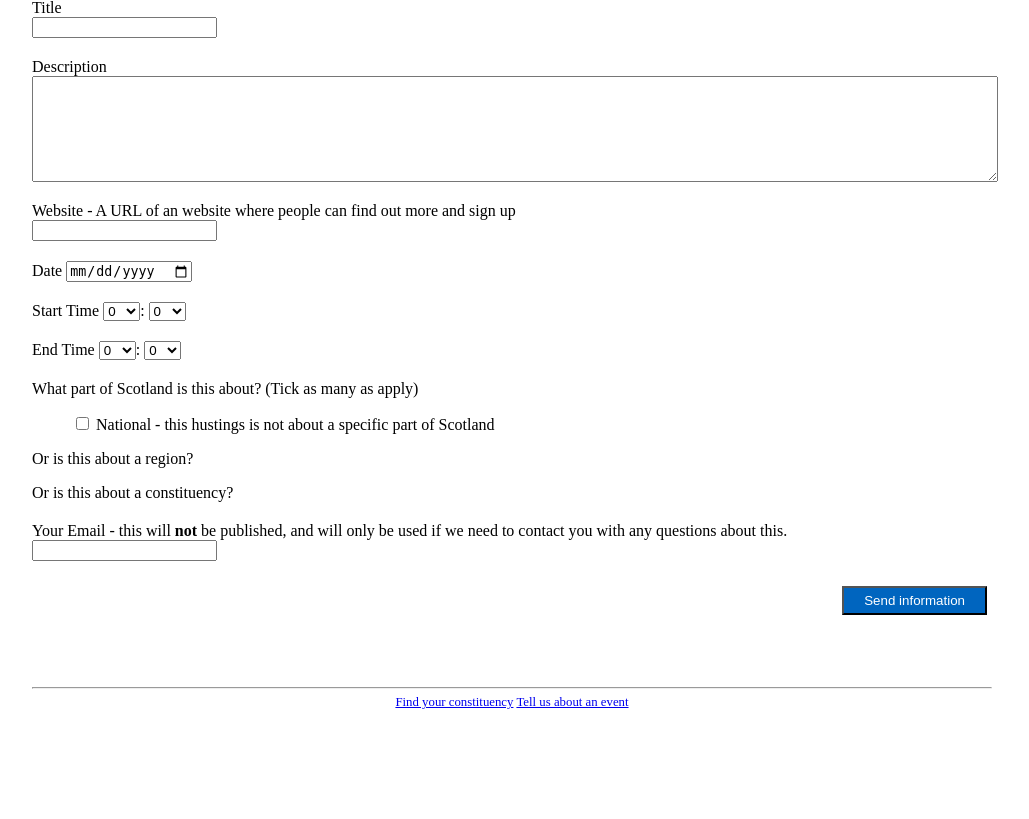
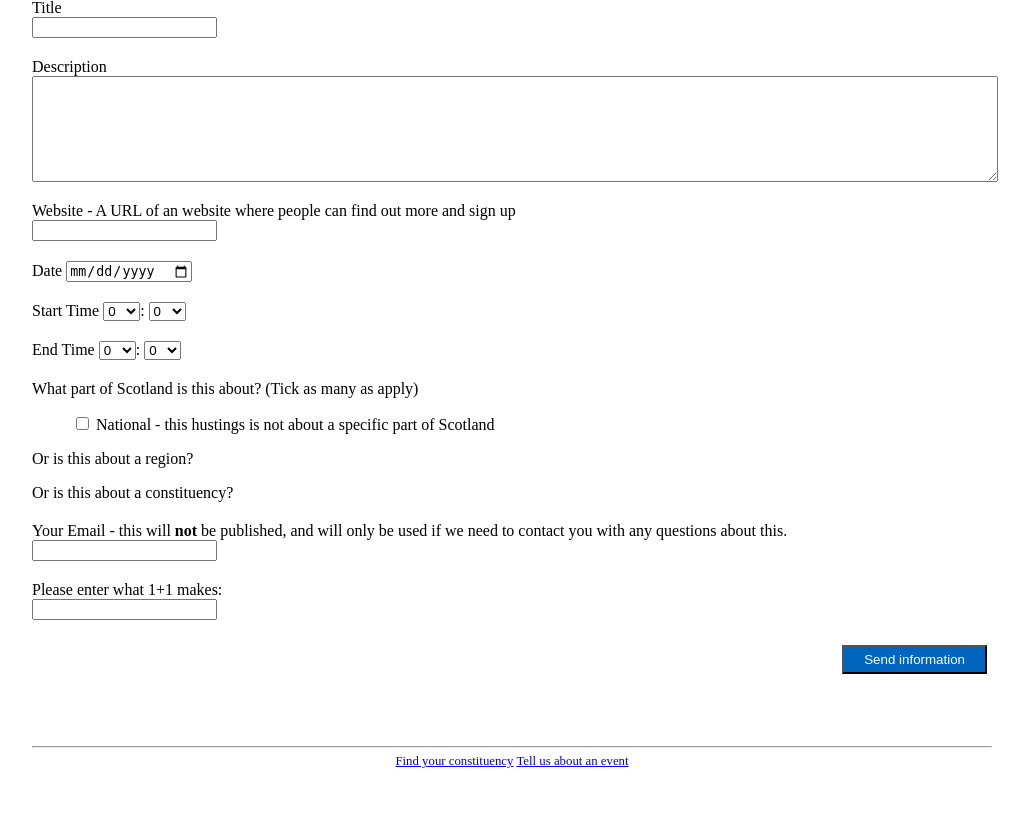
Before and after one commit to meetyournextmsp/website, a Flask app: page /contribute in a window 1280 px wide. Shown: the part 199-1018 px from the top of the page, without its empty margins (128-1157 px from the left). Before the commit the page ends 908 px from the top, so only its background shows below. Run offline with Flask 2, Linux system fonts and the light colour scheme; data that the repository does not hold is empty.

Commit message:
Antispam

```diff
--- a/meetyournextmsp/__init__.py
+++ b/meetyournextmsp/__init__.py
@@ -45,7 +45,7 @@ def create_app(test_config=None):
 
     @app.route("/contribute", methods = ['POST', 'GET'] )
     def contribute():
-        if request.method == 'POST':
+        if request.method == 'POST' and request.form['feedback'].strip() in ['2','two']:
             event_data = {
                 'title': request.form['title'],
                 'description': request.form['description'],
--- a/meetyournextmsp/templates/contribute.html
+++ b/meetyournextmsp/templates/contribute.html
@@ -104,6 +104,14 @@
       </label>
     </div>
 
+    <div class="input-group">
+      <label>
+        Please enter what 1+1 makes:
+        <input type="text" name="feedback" required>
+      </label>
+    </div>
+
+
     <div class="action-button-wrapper">
       <input type="submit" value="Send information">
     </div>
```
